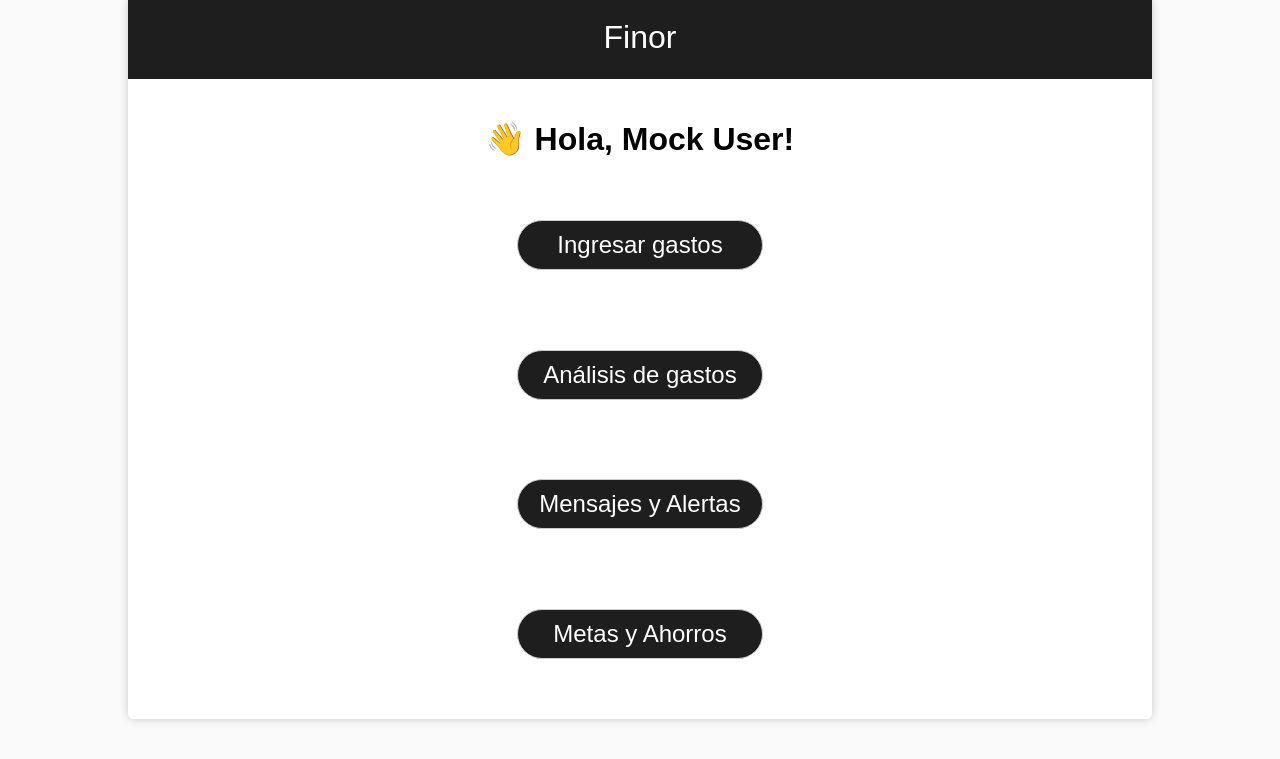
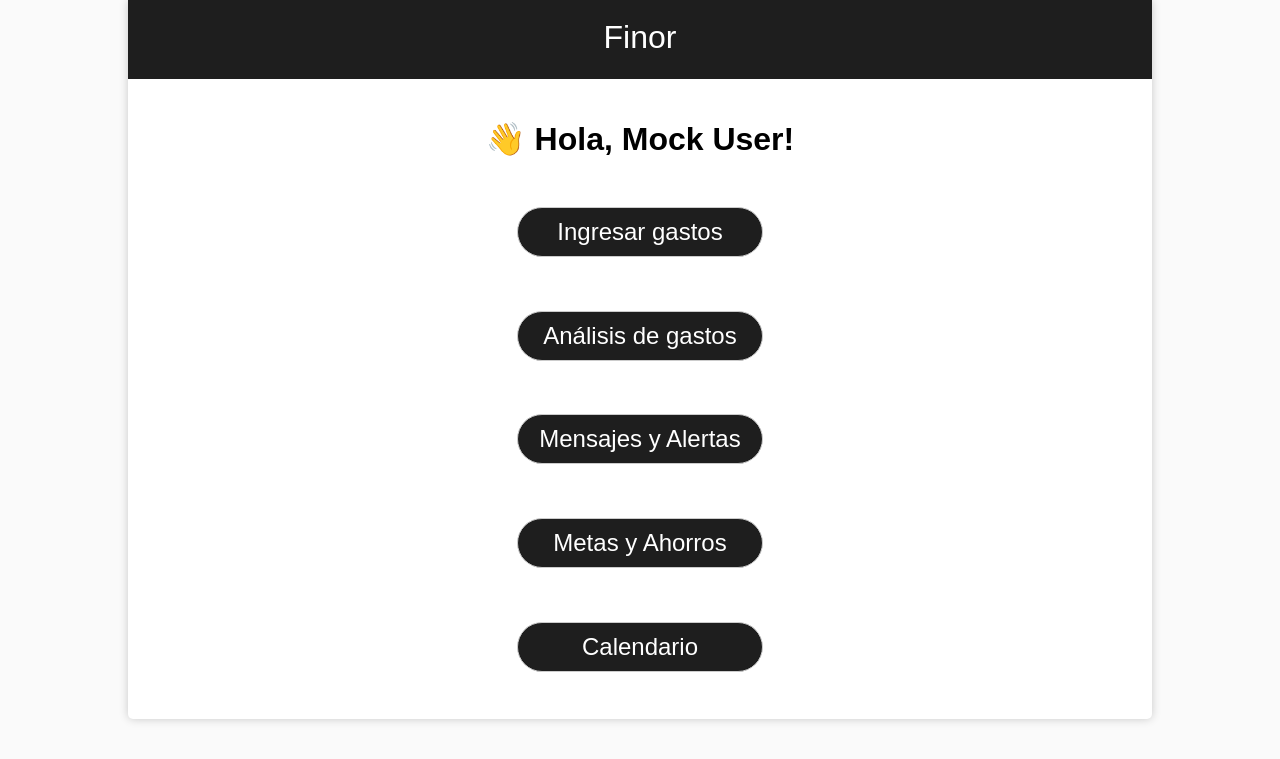
Before and after one commit to esteventorr/finor_web_app, a Django app: page / in a window 1280 px wide. Shown: the part 41-800 px from the top of the page. Run offline with Django 4.2, Linux system fonts and the light colour scheme.

Commit message:
Se agrega el boton calendario al menu principal

```diff
--- a/control_finanzas/templates/control_finanzas/main-menu.html
+++ b/control_finanzas/templates/control_finanzas/main-menu.html
@@ -7,6 +7,7 @@
     {% include "control_finanzas/components/button.html" with titulo="Análisis de gastos" url="/analisis-gastos/" class="main-menu__option" %}
     {% include "control_finanzas/components/button.html" with titulo="Mensajes y Alertas" url="/mensajes-alertas/" class="main-menu__option" %}
     {% include "control_finanzas/components/button.html" with titulo="Metas y Ahorros" url="/metas-ahorros/" class="main-menu__option" %}
+    {% include "control_finanzas/components/button.html" with titulo="Calendario" url="/" class="main-menu__option" %}
   </div>
 </div>
 {% endblock %}
--- a/control_finanzas/urls.py
+++ b/control_finanzas/urls.py
@@ -10,4 +10,5 @@ urlpatterns = [
     path('mensajes-alertas/', views.under_development, name='mensajes_alertas'),
     path('create_goal/', views.create_goal, name='create_goal'),
     path('create_reminder/', views.create_reminder, name='create_reminder'),
+    path('calendario/', views.ingresar_gastos, name='calendario'),
 ]
--- a/control_finanzas/views.py
+++ b/control_finanzas/views.py
@@ -110,3 +110,6 @@ def create_reminder(request):
         return JsonResponse(response_data)
     else:
         return JsonResponse({'error': 'Invalid request method'})
+
+def calendario(request):
+    return render(request, 'control_finanzas/main-menu.html')
```
